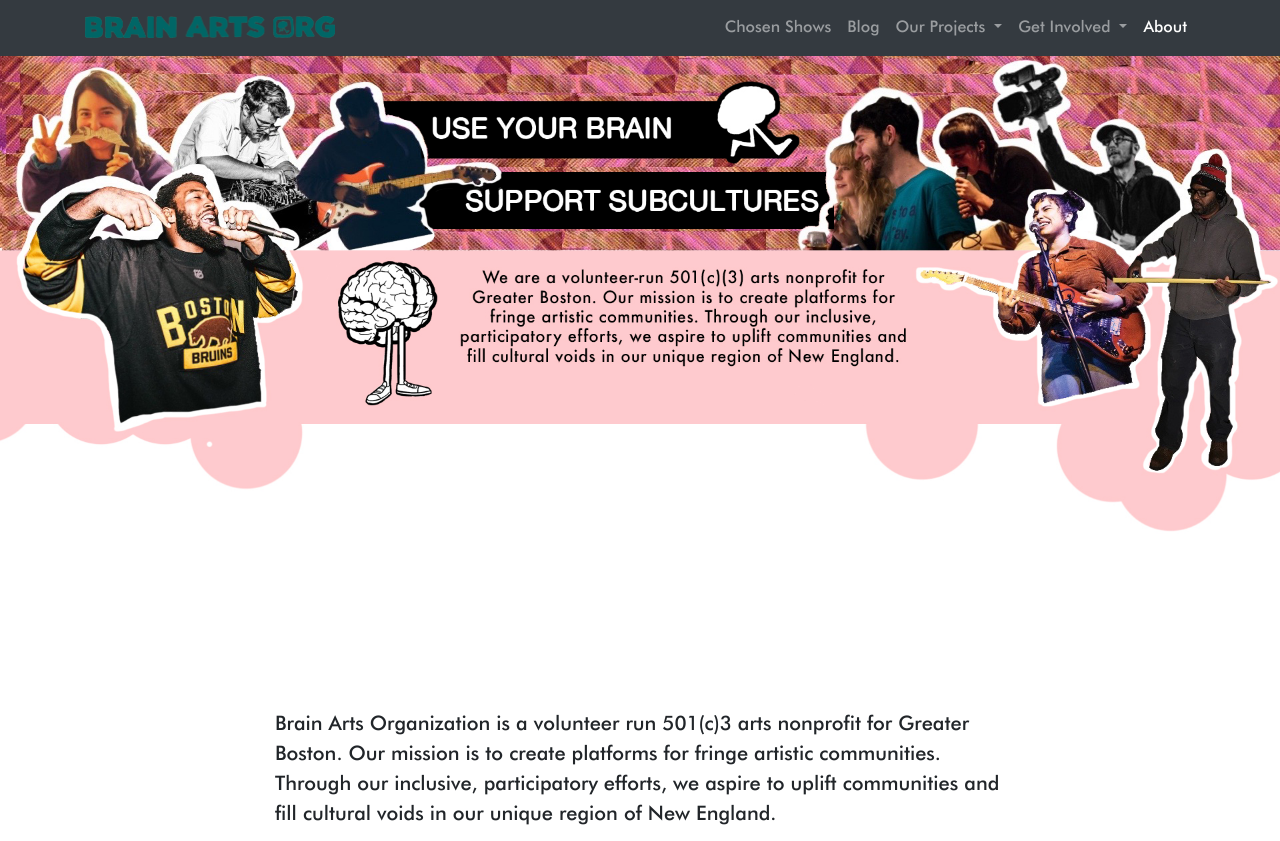
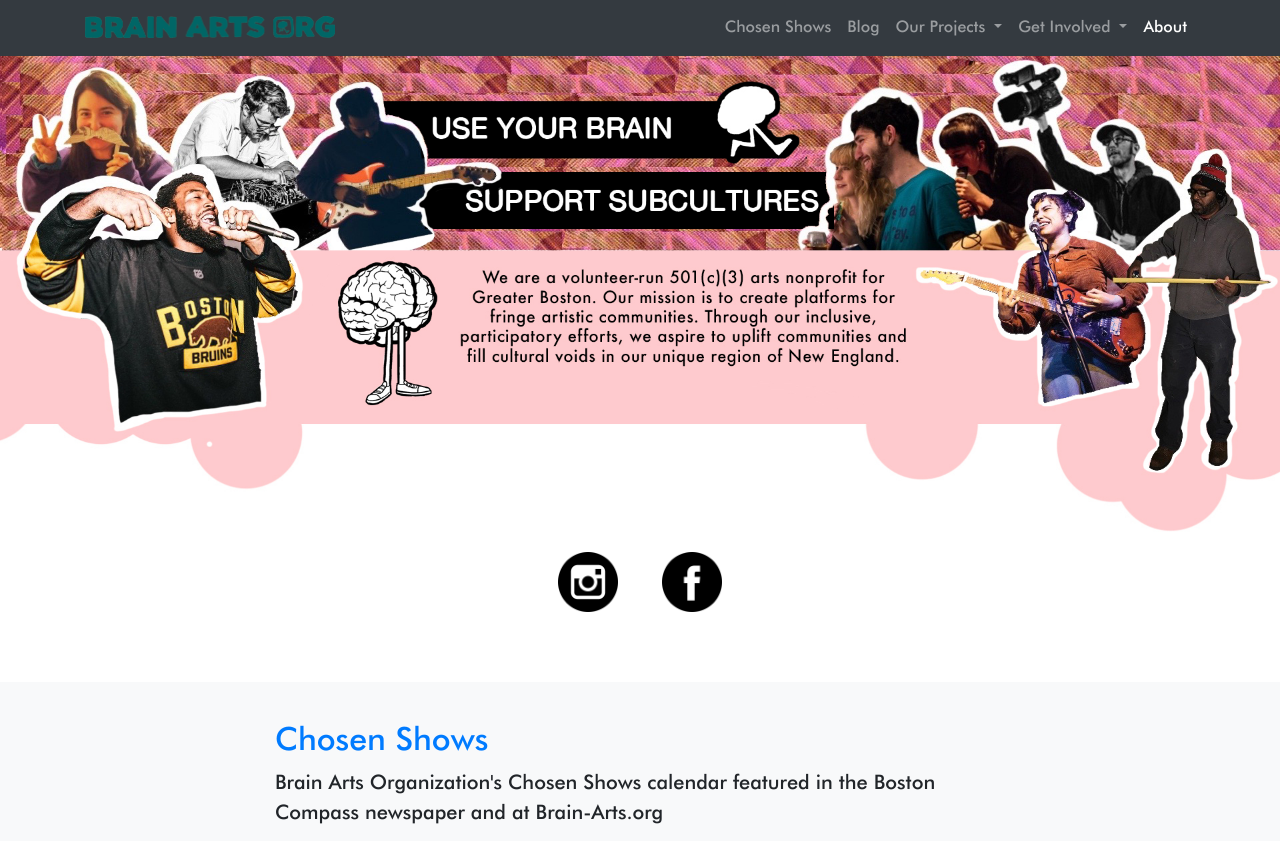
Before and after one commit to Brain-Arts-Git/brain_arts_site, a Flask app: page / in a window 1280 px wide. Shown: the top 841 px of the page. Run offline with Flask 2, Linux system fonts and the light colour scheme; some libraries are stand-ins or nearby versions.

Commit message:
removed header text and cropped image

```diff
--- a/app/static/css/styles.css
+++ b/app/static/css/styles.css
@@ -22,7 +22,7 @@ nav {
 }
 
 .section-about {
-  padding: 50px 0 50px;
+  padding: 0px 0 50px;
 }
 
 .section-contact {
--- a/app/templates/index.html
+++ b/app/templates/index.html
@@ -95,10 +95,13 @@
       <div class="row">
         <div class="col-lg-8 mx-auto">
           <!--<h2>About</h2>-->
-          <p class="lead">Brain Arts Organization is a volunteer run 501(c)3 arts nonprofit for Greater Boston. Our mission is to create platforms for fringe artistic communities. Through our inclusive, participatory efforts, we aspire to uplift communities and fill cultural voids in our unique region of New England.</p>
           <div class="icon-div">
             <a href="https://www.instagram.com/brain_arts_org/"><img src="static/img/insta-inv.png" class="icon-link"></a>
             <a href="https://www.facebook.com/brainartsorg/"><img src="static/img/facebook-inv.png" class="icon-link"></a>
+            <!--
+              spot for tumblr icon/link
+            <a href="https://www.facebook.com/brainartsorg/"><img src="static/img/facebook-inv.png" class="icon-link"></a>
+            -->
           </div>
         </div>
       </div>
```
Also changed, not shown: app/static/img/body.jpg.
